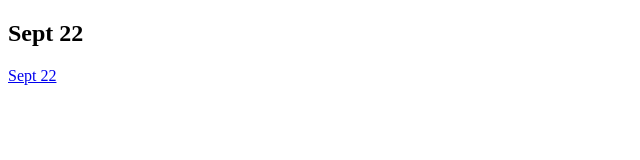
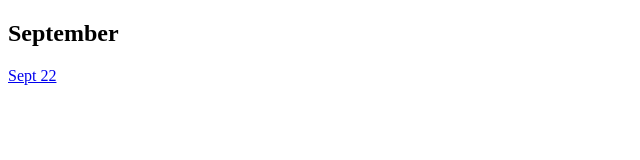
Before and after one commit to benjaminbartling/group1, a plain HTML site: page index.html in a window 1280 px wide. Shown: the full height of the page, 0-640 px from the left. Drawn offline with Linux system fonts and the light colour scheme.

Commit message:
benjaminbartling

```diff
--- a/index.html
+++ b/index.html
@@ -26,9 +26,9 @@ name="Design Process" content="Webiste Build Log">
 
 <body>
 
-<h2>Sept 22</h2>
+<h2>September</h2>
 <p>
-<a href="research/sept_22.pdf">Sept 22</a>
+<a href="sept_22.pdf">Sept 22</a>
 </p>
 </body>
 
```
